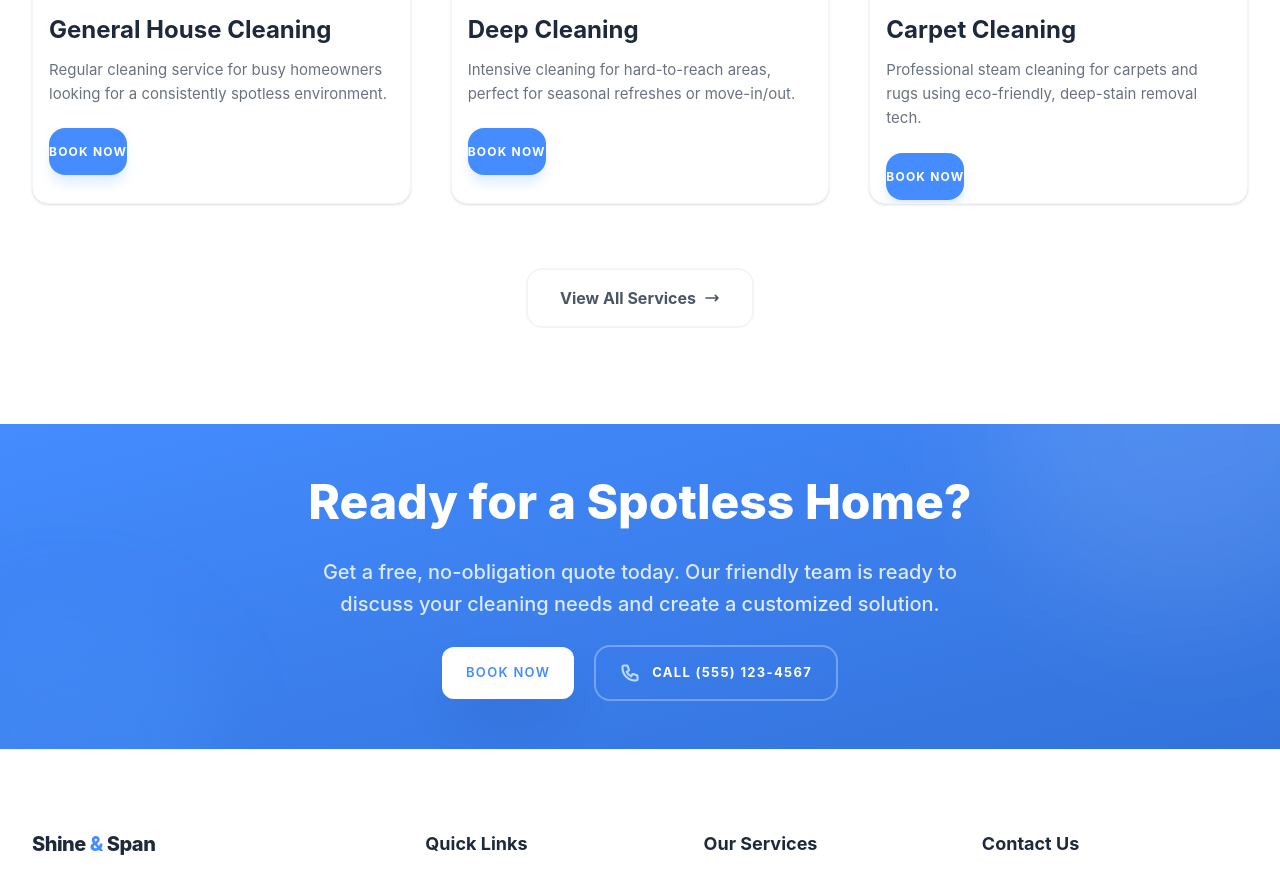
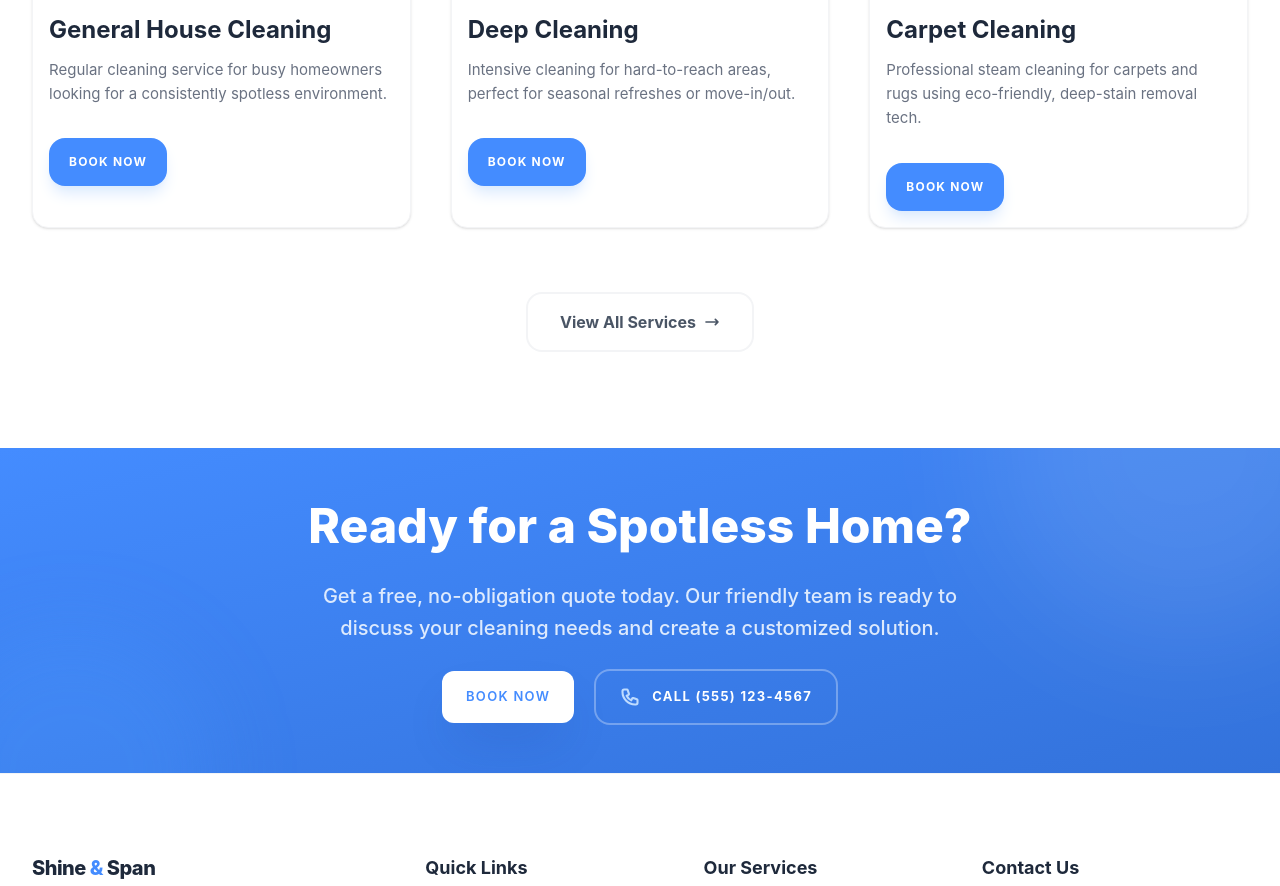
Before and after one commit to asim007464/Shine-Span-project, a React (Vite) app: page / in a window 1280 px wide. Shown: the part 1931-2817 px from the top of the page. Built offline with nearby package versions, Linux system fonts and the light colour scheme.

Commit message:
fix some more issues again

```diff
--- a/src/components/Homecomponents/Services.jsx
+++ b/src/components/Homecomponents/Services.jsx
@@ -62,7 +62,7 @@ const Services = () => {
 
                 <Link
                   to="/register"
-                  className="w-full bg-[#448cff] hover:bg-blue-600 text-white py-4 rounded-2xl font-bold text-xs uppercase tracking-widest transition-all shadow-lg shadow-blue-100 active:scale-[0.98]"
+                  className=" bg-[#448cff] px-5 inline-block  hover:bg-blue-600 text-white py-4 rounded-2xl font-bold text-xs uppercase tracking-widest transition-all shadow-lg shadow-blue-100 active:scale-[0.98]"
                 >
                   Book Now
                 </Link>
```
